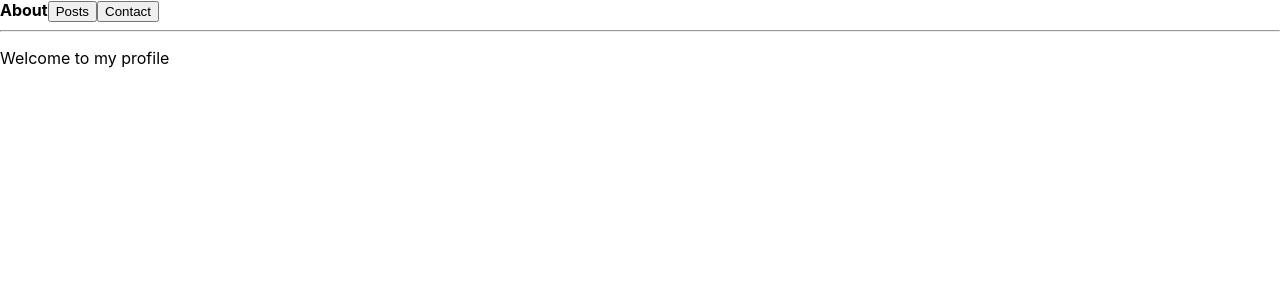
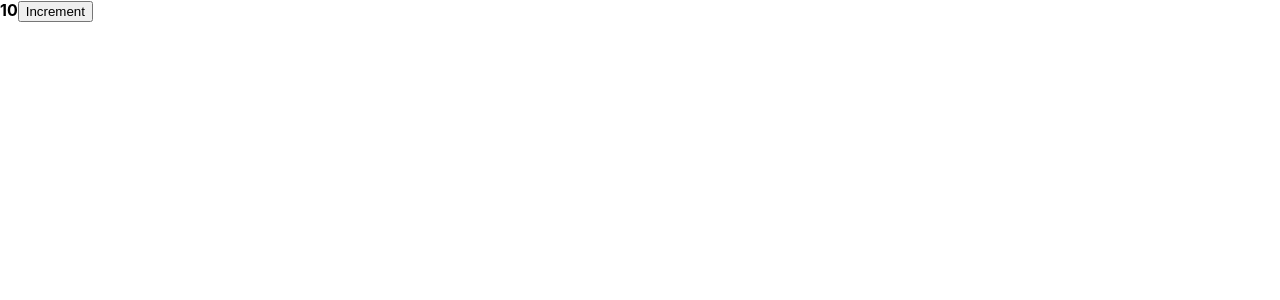
Before and after one commit to DavorPavits/CITS_FrontEnd_Section_2, a React (Create React App) app: page / in a window 1280 px wide. Shown: the top 300 px of the page. Built offline with nearby package versions, Linux system fonts and the light colour scheme.

Commit message:
Pass state as Prop

```diff
--- /dev/null
+++ b/src/App3.jsx
@@ -0,0 +1,18 @@
+import { useState } from "react";
+
+const Display = ({theThing}) => <b>{theThing }</b>
+
+const Button = ( {increment} ) => <button onClick={ (e1) =>  increment() }> Increment </button>
+
+function App3(){
+    const [val, setVal] = useState(0);
+
+    return (
+        <div>
+            <Display theThing={val + 10}/>
+            <Button increment={ () => {setVal( val => val + 1);setVal( val => val + 1);} }/>
+        </div>
+    );
+}
+
+export default App3;
--- a/src/index.js
+++ b/src/index.js
@@ -1,12 +1,12 @@
 import React from 'react';
 import ReactDOM from 'react-dom/client';
 import './index.css';
-import AppSection2 from './AppSection2';
+import App3 from './App3';
 
 
 const root = ReactDOM.createRoot(document.getElementById('root'));
 root.render(
   <React.StrictMode>
-    < AppSection2/>
+    < App3/>
   </React.StrictMode>
 );
```
